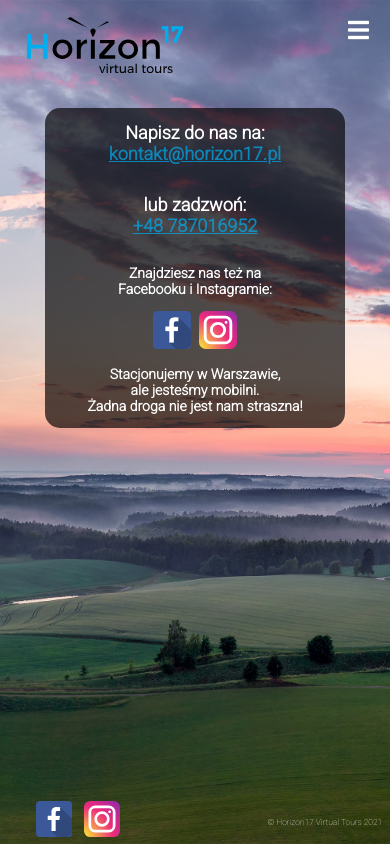
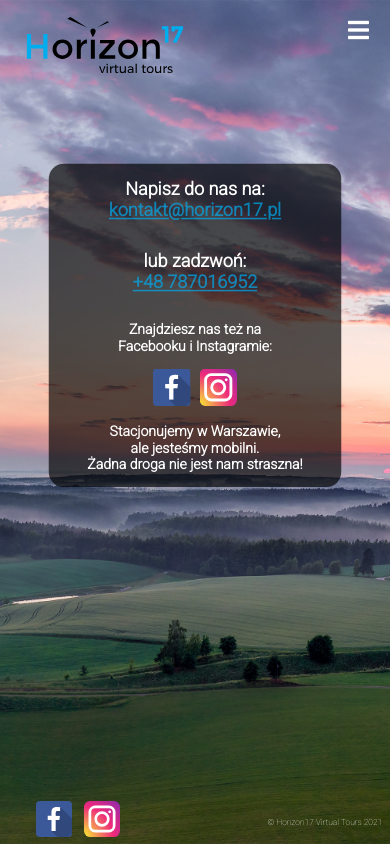
Before and after one commit to mcjczapiewski/horizon-webpage, a React (Create React App) app: page /contact in a window 390 px wide. Built offline with nearby package versions, Linux system fonts and the light colour scheme.

Commit message:
Fix contact page zoom on mobile

```diff
--- a/src/styles/_contact.scss
+++ b/src/styles/_contact.scss
@@ -4,7 +4,7 @@
     justify-content : center;
     margin          : auto;
     margin-top      : 10px;
-    width           : 400px;
+    max-width       : 400px;
     text-align      : center;
     background-color: rgba(0, 0, 0, 0.665);
     @include rounded-shadow-border;
@@ -21,6 +21,6 @@
     }
 
     @media screen and (max-device-width: 800px) {
-        zoom: 75%;
+        transform: scale(0.75);
     }
 }
--- a/src/styles/style.css
+++ b/src/styles/style.css
@@ -308,7 +308,7 @@
           justify-content: center;
   margin: auto;
   margin-top: 10px;
-  width: 400px;
+  max-width: 400px;
   text-align: center;
   background-color: rgba(0, 0, 0, 0.665);
   border-radius: 20px;
@@ -325,7 +325,8 @@
 
 @media screen and (max-device-width: 800px) {
   .Contact {
-    zoom: 75%;
+    -webkit-transform: scale(0.75);
+            transform: scale(0.75);
   }
 }
 
```
Also changed, not shown: 1 other file (tests, documents, lock files or other folders).
